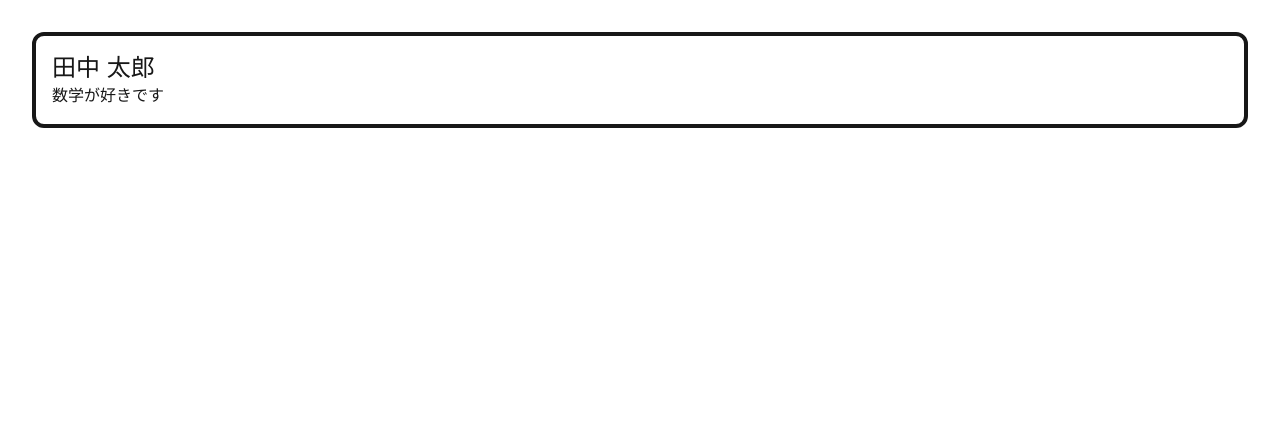
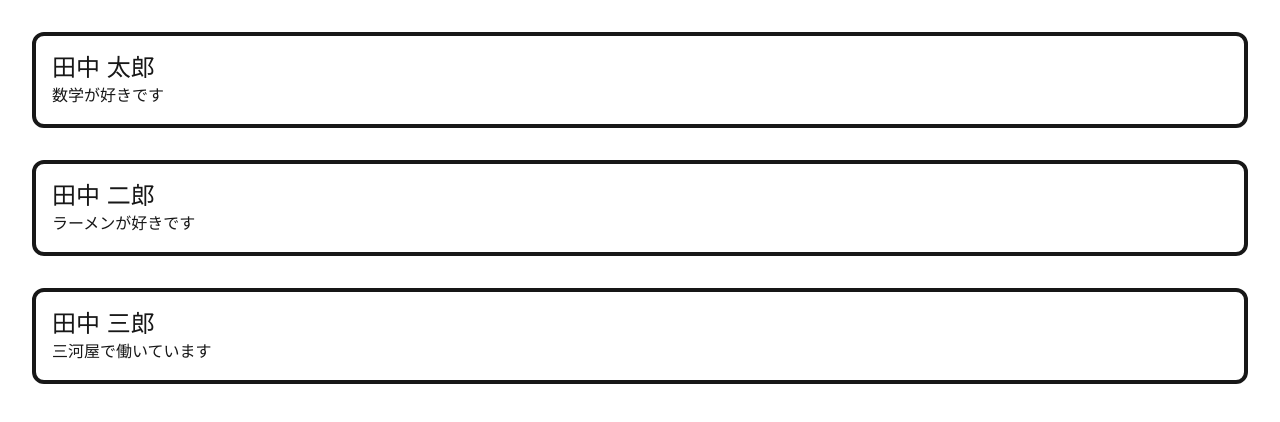
Before and after one commit to asi3946/explaincomponent, a Next.js app: page / in a window 1280 px wide. Shown: the top 422 px of the page. Built offline with nearby package versions, Linux system fonts and the light colour scheme.

Commit message:
update: 自己紹介カード複数化 #5

```diff
--- a/app/page.jsx
+++ b/app/page.jsx
@@ -1,4 +1,10 @@
 import UserCard from "../component/UserCard";
 export default function Home() {
-  return <UserCard name="田中 太郎" comment="数学が好きです" />;
+  return (
+    <div>
+      <UserCard name="田中 太郎" comment="数学が好きです" />
+      <UserCard name="田中 二郎" comment="ラーメンが好きです" />
+      <UserCard name="田中 三郎" comment="三河屋で働いています" />
+    </div>
+  );
 }
```
